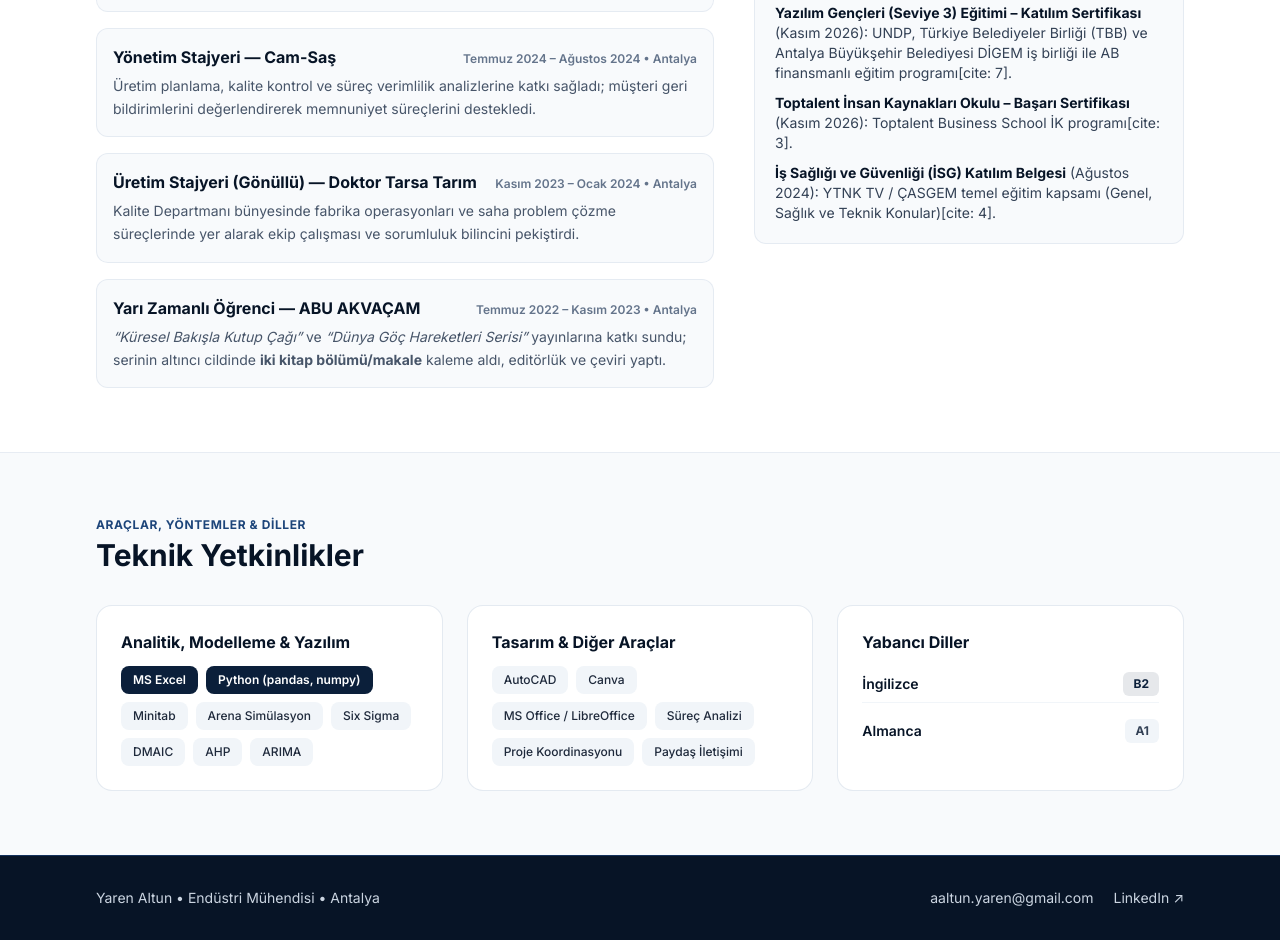
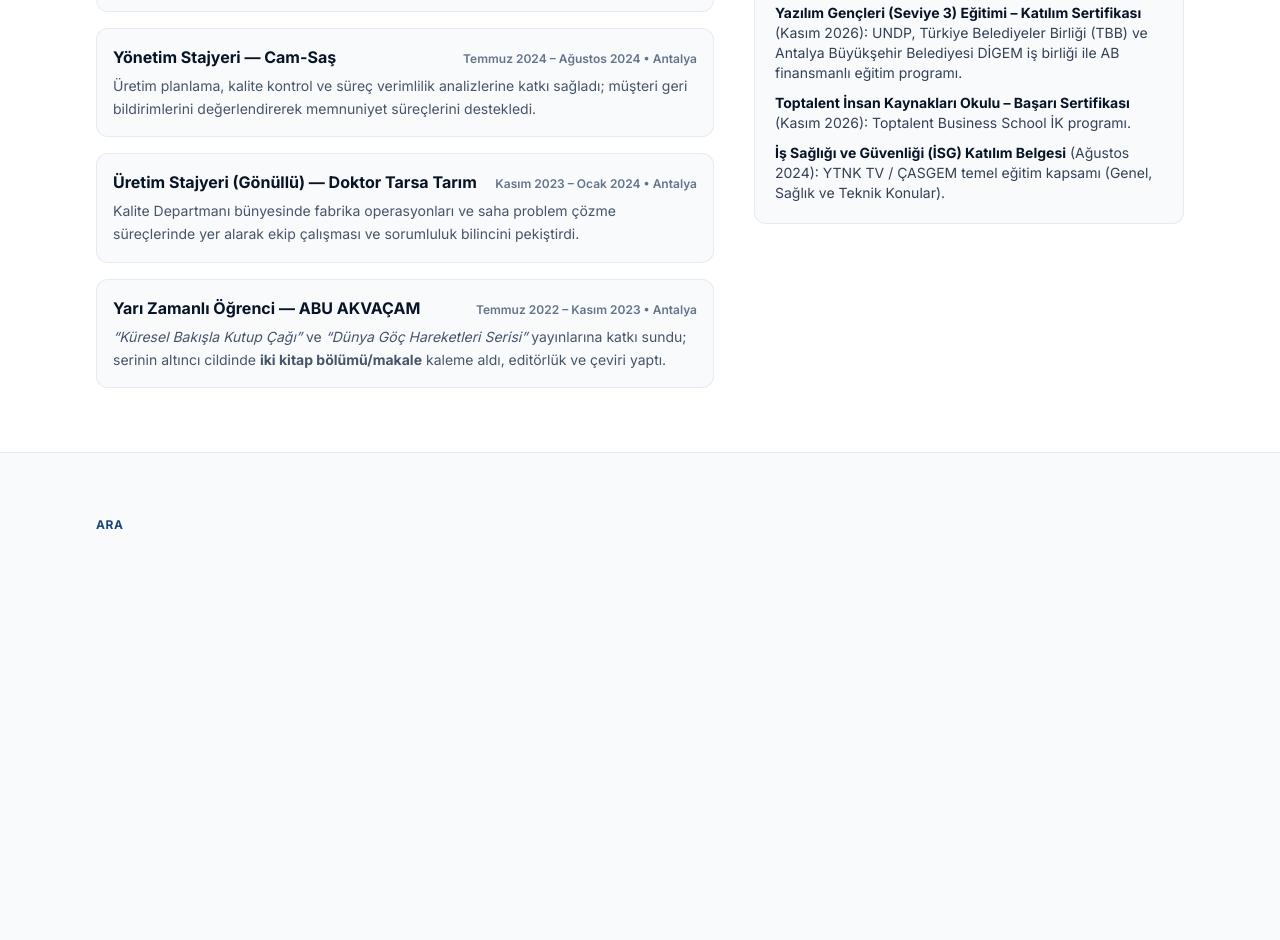
Before and after one commit to yarenaltun/yarenaltun.github.io, a plain HTML site: page index.html in a window 1280 px wide. Shown: the part 2788-3728 px from the top of the page. After the commit the page ends 3417 px from the top, so only its background shows below. Drawn offline with nearby package versions, Linux system fonts and the light colour scheme.

Commit message:
Update certification details and remove skills section
Removed citations from certification descriptions and deleted the technical skills section.

```diff
--- a/index.html
+++ b/index.html
@@ -530,13 +530,13 @@
                 <span class="text-xs font-bold uppercase tracking-wider text-navy-700">Sertifikalar &amp; Eğitimler</span>
                 <ul class="space-y-2.5 text-sm text-slate-700">
                   <li>
-                    <strong class="text-navy-950">Yazılım Gençleri (Seviye 3) Eğitimi – Katılım Sertifikası</strong> (Kasım 2026): UNDP, Türkiye Belediyeler Birliği (TBB) ve Antalya Büyükşehir Belediyesi DİGEM iş birliği ile AB finansmanlı eğitim programı[cite: 7].
+                    <strong class="text-navy-950">Yazılım Gençleri (Seviye 3) Eğitimi – Katılım Sertifikası</strong> (Kasım 2026): UNDP, Türkiye Belediyeler Birliği (TBB) ve Antalya Büyükşehir Belediyesi DİGEM iş birliği ile AB finansmanlı eğitim programı.
                   </li>
                   <li>
-                    <strong class="text-navy-950">Toptalent İnsan Kaynakları Okulu – Başarı Sertifikası</strong> (Kasım 2026): Toptalent Business School İK programı[cite: 3].
+                    <strong class="text-navy-950">Toptalent İnsan Kaynakları Okulu – Başarı Sertifikası</strong> (Kasım 2026): Toptalent Business School İK programı.
                   </li>
                   <li>
-                    <strong class="text-navy-950">İş Sağlığı ve Güvenliği (İSG) Katılım Belgesi</strong> (Ağustos 2024): YTNK TV / ÇASGEM temel eğitim kapsamı (Genel, Sağlık ve Teknik Konular)[cite: 4].
+                    <strong class="text-navy-950">İş Sağlığı ve Güvenliği (İSG) Katılım Belgesi</strong> (Ağustos 2024): YTNK TV / ÇASGEM temel eğitim kapsamı (Genel, Sağlık ve Teknik Konular).
                   </li>
                 </ul>
               </div>
@@ -548,95 +548,4 @@
 
     <section id="yetkinlikler" class="max-w-6xl mx-auto px-4 sm:px-6 lg:px-8 py-12 sm:py-16 pb-20">
       <div class="mb-8">
-        <p class="text-xs font-bold uppercase tracking-wider text-navy-700 mb-1">Araçlar, Yöntemler &amp; Diller</p>
-        <h2 class="text-2xl sm:text-3xl font-bold text-navy-950">Teknik Yetkinlikler</h2>
-      </div>
-
-      <div class="grid grid-cols-1 md:grid-cols-3 gap-6">
-        <div class="bg-white rounded-2xl border border-slate-200/90 p-6">
-          <h3 class="text-base font-bold text-navy-950 mb-3">Analitik, Modelleme &amp; Yazılım</h3>
-          <div class="flex flex-wrap gap-2">
-            <span class="text-xs font-semibold px-3 py-1.5 rounded-lg bg-navy-900 text-white">MS Excel</span>
-            <span class="text-xs font-semibold px-3 py-1.5 rounded-lg bg-navy-900 text-white">Python (pandas, numpy)</span>
-            <span class="text-xs font-medium px-3 py-1.5 rounded-lg bg-slate-100 text-slate-800">Minitab</span>
-            <span class="text-xs font-medium px-3 py-1.5 rounded-lg bg-slate-100 text-slate-800">Arena Simülasyon</span>
-            <span class="text-xs font-medium px-3 py-1.5 rounded-lg bg-slate-100 text-slate-800">Six Sigma</span>
-            <span class="text-xs font-medium px-3 py-1.5 rounded-lg bg-slate-100 text-slate-800">DMAIC</span>
-            <span class="text-xs font-medium px-3 py-1.5 rounded-lg bg-slate-100 text-slate-800">AHP</span>
-            <span class="text-xs font-medium px-3 py-1.5 rounded-lg bg-slate-100 text-slate-800">ARIMA</span>
-          </div>
-        </div>
-
-        <div class="bg-white rounded-2xl border border-slate-200/90 p-6">
-          <h3 class="text-base font-bold text-navy-950 mb-3">Tasarım &amp; Diğer Araçlar</h3>
-          <div class="flex flex-wrap gap-2">
-            <span class="text-xs font-medium px-3 py-1.5 rounded-lg bg-slate-100 text-slate-800">AutoCAD</span>
-            <span class="text-xs font-medium px-3 py-1.5 rounded-lg bg-slate-100 text-slate-800">Canva</span>
-            <span class="text-xs font-medium px-3 py-1.5 rounded-lg bg-slate-100 text-slate-800">MS Office / LibreOffice</span>
-            <span class="text-xs font-medium px-3 py-1.5 rounded-lg bg-slate-100 text-slate-800">Süreç Analizi</span>
-            <span class="text-xs font-medium px-3 py-1.5 rounded-lg bg-slate-100 text-slate-800">Proje Koordinasyonu</span>
-            <span class="text-xs font-medium px-3 py-1.5 rounded-lg bg-slate-100 text-slate-800">Paydaş İletişimi</span>
-          </div>
-        </div>
-
-        <div class="bg-white rounded-2xl border border-slate-200/90 p-6">
-          <h3 class="text-base font-bold text-navy-950 mb-3">Yabancı Diller</h3>
-          <ul class="space-y-2.5 text-sm text-slate-700">
-            <li class="flex items-center justify-between py-1.5 border-b border-slate-100">
-              <span class="font-semibold text-navy-950">İngilizce</span>
-              <span class="text-xs font-bold px-2.5 py-1 rounded-md bg-navy-900/10 text-navy-900">B2</span>
-            </li>
-            <li class="flex items-center justify-between py-1.5">
-              <span class="font-semibold text-navy-950">Almanca</span>
-              <span class="text-xs font-bold px-2.5 py-1 rounded-md bg-slate-100 text-slate-700">A1</span>
-            </li>
-          </ul>
-        </div>
-      </div>
-    </section>
-  </main>
-
-  <footer class="bg-navy-950 text-slate-300 border-t border-navy-800 py-8">
-    <div class="max-w-6xl mx-auto px-4 sm:px-6 lg:px-8 flex flex-col sm:flex-row items-center justify-between gap-4 text-xs sm:text-sm">
-      <p>Yaren Altun • Endüstri Mühendisi • Antalya</p>
-      <div class="flex items-center gap-5">
-        <a href="mailto:aaltun.yaren@gmail.com" class="hover:text-white transition-colors">aaltun.yaren@gmail.com</a>
-        <a
-          href="https://www.linkedin.com/in/yaren-altun-a6041b1b9/"
-          target="_blank"
-          rel="noopener noreferrer"
-          class="hover:text-white transition-colors"
-        >
-          LinkedIn ↗
-        </a>
-      </div>
-    </div>
-  </footer>
-
-  <script>
-    (function () {
-      const tabs = document.querySelectorAll('.filter-tab');
-      const cards = document.querySelectorAll('.portfolio-card');
-
-      tabs.forEach((tab) => {
-        tab.addEventListener('click', () => {
-          const selectedFilter = tab.getAttribute('data-filter');
-
-          tabs.forEach((item) => {
-            const isSelected = item === tab;
-            item.setAttribute('aria-selected', String(isSelected));
-            item.classList.toggle('tab-active', isSelected);
-            item.classList.toggle('tab-inactive', !isSelected);
-          });
-
-          cards.forEach((card) => {
-            const category = card.getAttribute('data-category');
-            const shouldShow = selectedFilter === 'all' || category === selectedFilter;
-            card.classList.toggle('hidden', !shouldShow);
-          });
-        });
-      });
-    })();
-  </script>
-</body>
-</html>
+        <p class="text-xs font-bold uppercase tracking-wider text-navy-700 mb-1">Ara
```
